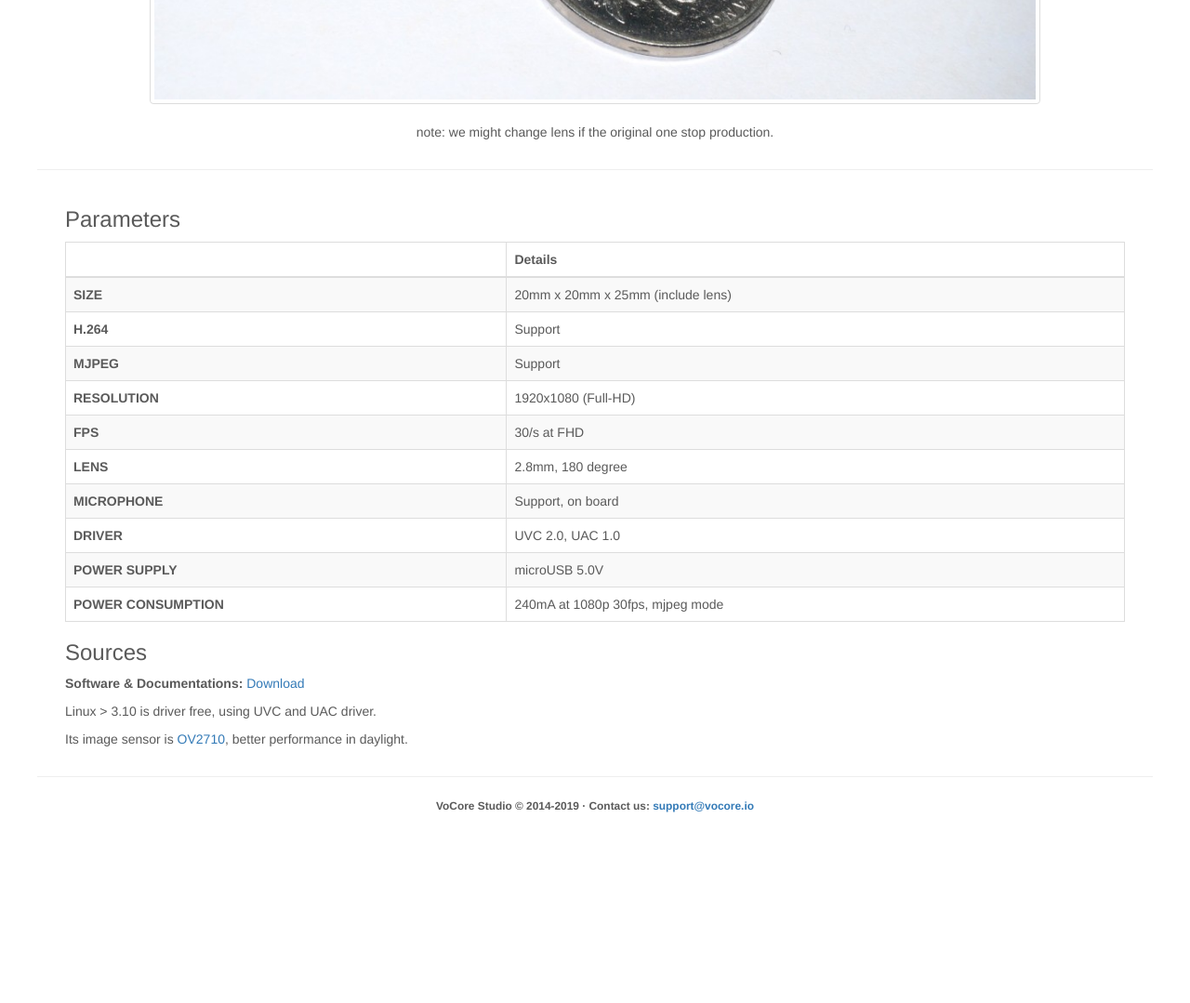
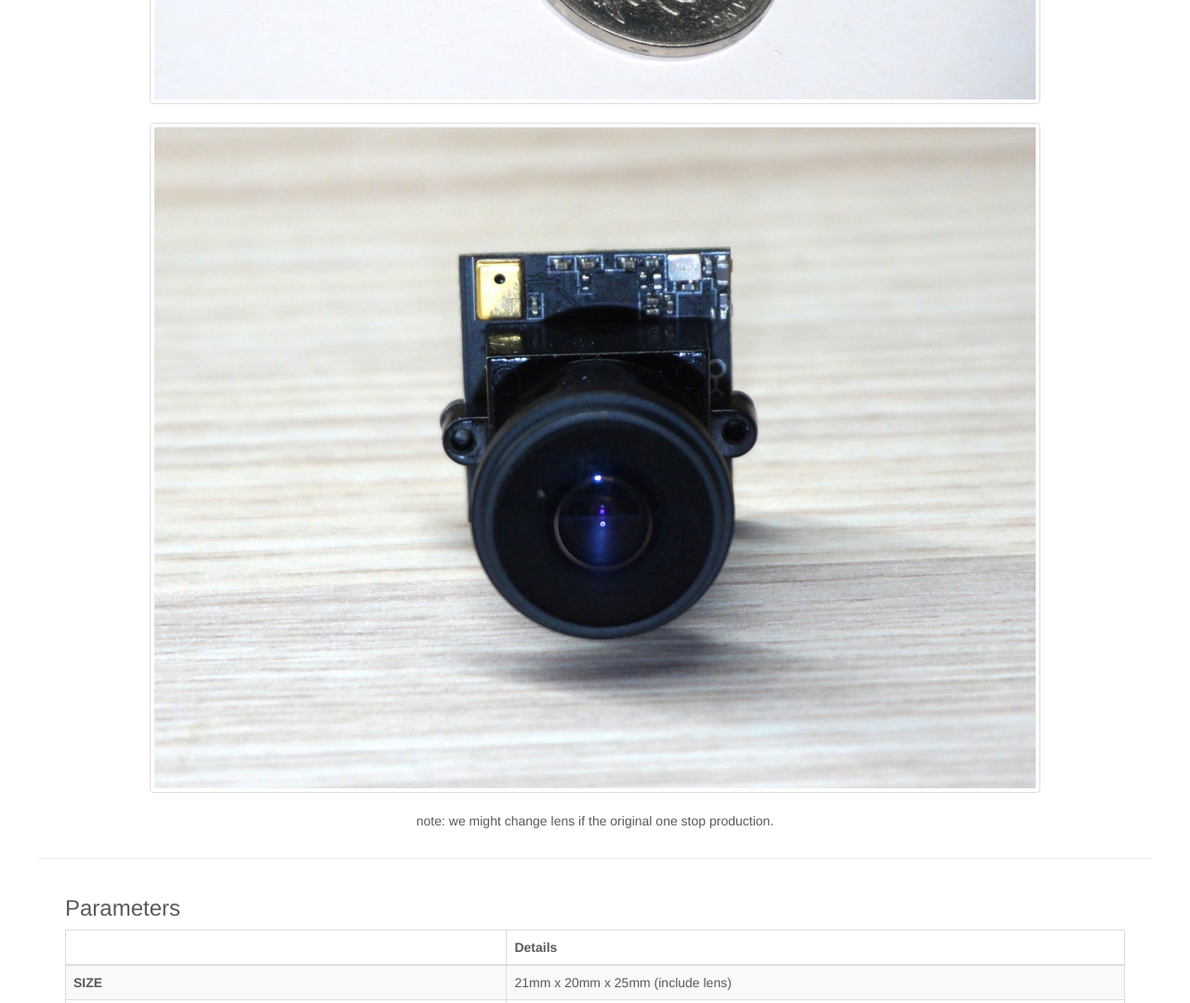
Before and after one commit to Vonger/vocore.io, a plain HTML site: page camera.html in a window 1280 px wide. Shown: the part 580-1659 px from the top of the page at 93% size. Before the commit the page ends 1476 px from the top, so only its background shows below. Drawn offline with Linux system fonts and the light colour scheme.

Commit message:
update camera and firmware.

```diff
--- a/camera.html
+++ b/camera.html
@@ -12,9 +12,11 @@
 
 <body>
 
-  <center><h1>VoCore2 Camera</h1></center>
+  <center><h1>VoCore2 USB H264 Camera</h1></center>
+
   <div class="container">
    <center><img class="thumbnail" src="img/camera.head.jpg" width="84%"></center>
+   <center><img class="thumbnail" src="img/camera.jpg" width="84%"></center>
    <center><p>note: we might change lens if the original one stop production.</p></center>
   </div>
 
@@ -25,7 +27,7 @@
    <table class="table table-bordered table-striped">
     <thead><tr><th></th><th>Details</th></tr></thead>
     <tbody>
-     <tr><th class=text-nowrap scope=row>SIZE</th><td>20mm x 20mm x 25mm (include lens)</td></tr>
+     <tr><th class=text-nowrap scope=row>SIZE</th><td>21mm x 20mm x 25mm (include lens)</td></tr>
      <tr><th class=text-nowrap scope=row>H.264</th><td>Support</td></tr>
      <tr><th class=text-nowrap scope=row>MJPEG</th><td>Support</td></tr>
      <tr><th class=text-nowrap scope=row>RESOLUTION</th><td>1920x1080 (Full-HD)</td></tr>
@@ -40,7 +42,7 @@
 
    <h3>Sources</h3>
    <p><b>Software & Documentations: </b><a href="http://vonger.cn/misc/camera.extend.zip">Download</a></p>
-   <p>Linux > 3.10 is driver free, using UVC and UAC driver.</p>
+   <p><b>Demo & Examples: </b><a href="http://vonger.cn/misc/camera/VoCam264.tar.xz">Download</a></p>
    <p>Its image sensor is <a href="http://www.ovt.com/sensors/OV2710-1E">OV2710</a>, better performance in daylight.</p>
 
   </div>
```
Also changed, not shown: v2u.html (+2 -1 lines), img/camera.jpg (added), img/scr/3.jpg (added).
